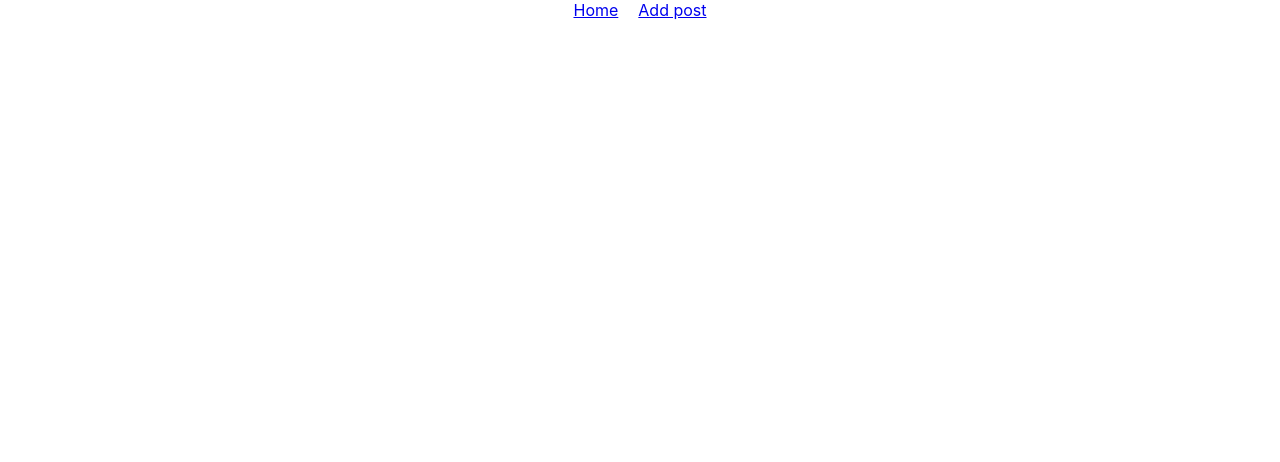
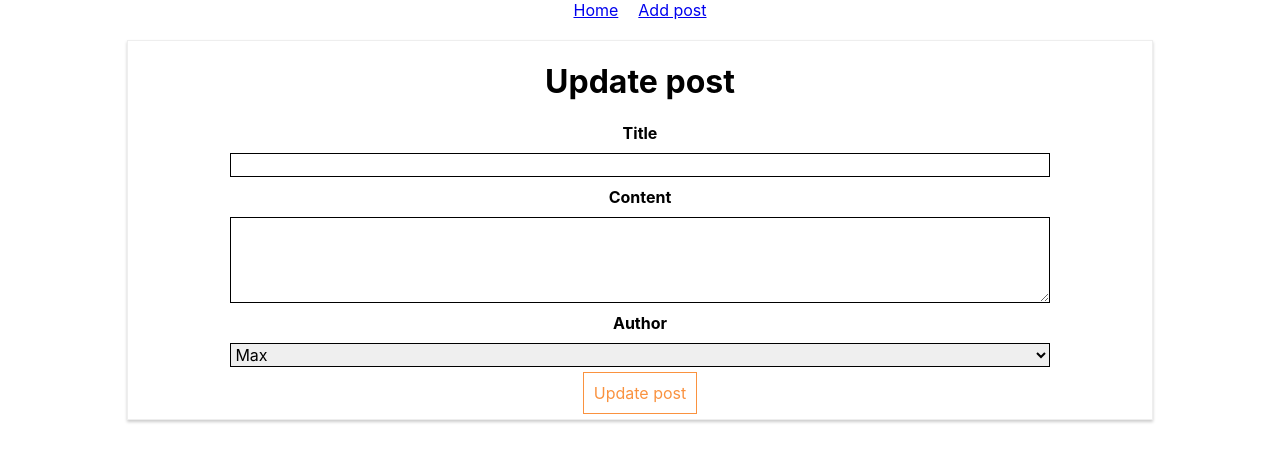
Before and after one commit to ISNewton/react-axios, a React (Create React App) app: page /posts/1/edit in a window 1280 px wide. Before the commit this address had no page. Shown: the top 462 px of the page. Built offline with nearby package versions, Linux system fonts and the light colour scheme; no server answers.

Commit message:
post is editible

```diff
--- a/src/App.js
+++ b/src/App.js
@@ -23,8 +23,9 @@ function App() {
 
 
           <Route exact path='/' element={<Blog />} />
-          <Route exact path='/create' element={<NewPost />} />
+          <Route exact path='/create'  element={<NewPost />} />
           <Route exact path='/posts/:id' element={<FullPost />} />
+          <Route exact path='/posts/:id/edit' element={<NewPost />} />
 
         </Routes>
       </BrowserRouter>
--- a/src/Containers/Blog/FullPost/FullPost.js
+++ b/src/Containers/Blog/FullPost/FullPost.js
@@ -39,7 +39,7 @@ export default (porps) => {
                     <h1>{post.title}</h1>
                     <p>{post.body}</p>
                     <div className="Edit">
-                        <button  onClick={() => deletePost()} className="Delete">Delete</button>
+                        <button  onClick={deletePost} className="Delete">Delete</button>
                         <Link to={`edit`}  className="Edit">Edit</Link>
                     </div>
                 </>
--- a/src/Containers/Blog/NewPost/NewPost.js
+++ b/src/Containers/Blog/NewPost/NewPost.js
@@ -1,28 +1,26 @@
 import "./NewPost.css";
 import { useEffect, useState } from "react";
-export default ({ addPost, postToEdit, editMode , updatePost }) => {
+import { useParams } from "react-router-dom";
+import axios from "axios";
+export default ({ addPost, postToEdit, editMode, updatePost }) => {
   const [post, setPost] = useState({
     title: "",
     body: "",
     author: "",
   });
+  const params = useParams()
 
   useEffect(() => {
-    if (editMode) {
-      setPost(postToEdit)
-    } else {
-      setPost({
-        title: "",
-        body: "",
-        author: "",
-    })
+    if (params.id) {
+      axios.get(`https://jsonplaceholder.typicode.com/posts/${params.id}`)
+        .then(response => setPost(response.data))
     }
 
   }, [editMode])
 
   return (
     <div className="NewPost">
-      <h1>Add a Post</h1>
+      <h1>{params.id ? 'Update post' : 'Add post'}</h1>
       <label>Title</label>
       <input
         type="text"
@@ -44,7 +42,7 @@ export default ({ addPost, postToEdit, editMode , updatePost }) => {
         <option value="Max">Max</option>
         <option value="Manu">Manu</option>
       </select>
-      <button onClick={() => editMode ? updatePost(post) : addPost(post)}>{editMode ? 'Edit post' : 'Add post'}</button>
+      <button onClick={() => params.id ? updatePost(post) : addPost(post)}>{params.id ? 'Update post' : 'Add post'}</button>
     </div>
   );
 };
```
